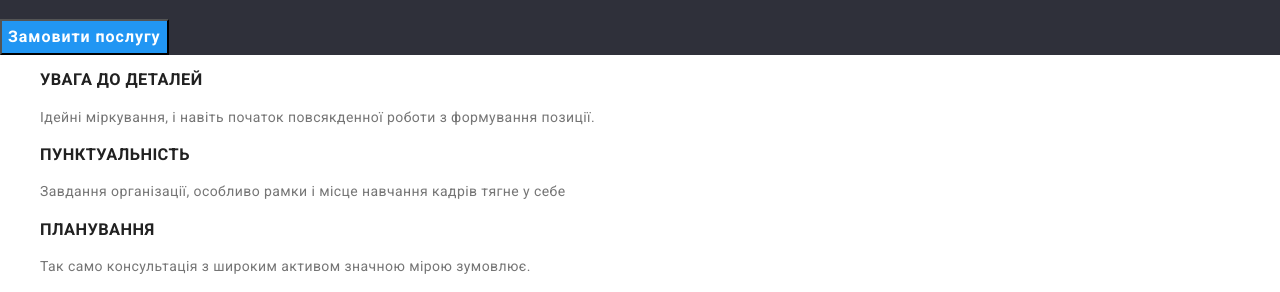
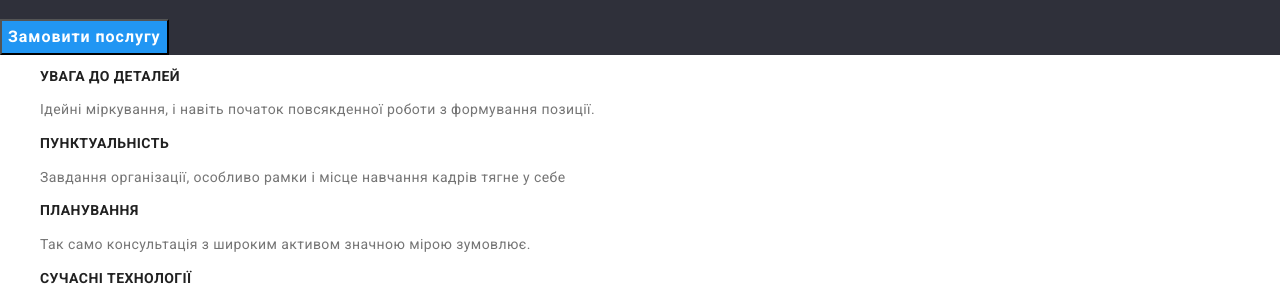
Before and after one commit to Katya-Semeniuk/goit-markup-hw-02, a plain HTML site: page index.html in a window 1280 px wide. Shown: the part 243-535 px from the top of the page. Drawn offline with Linux system fonts and the light colour scheme.

Commit message:
Фінальні зміни

```diff
--- a/css/styles.css
+++ b/css/styles.css
@@ -32,6 +32,7 @@ ul {
 .title {
   line-height: 1.1;
   text-transform: uppercase;
+  font-size: var(--primary-text-size);
 }
 .clientes .title {
   color: var(--main-color);
```
